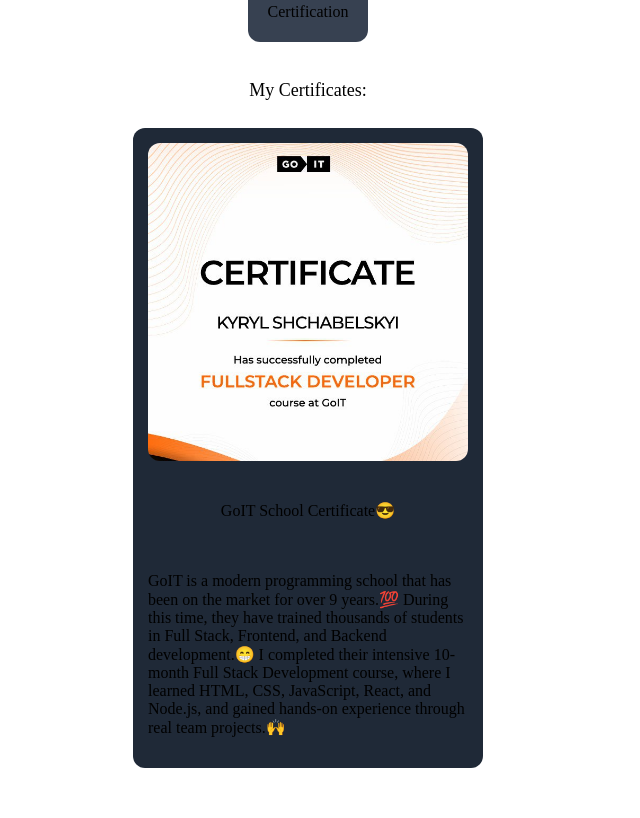
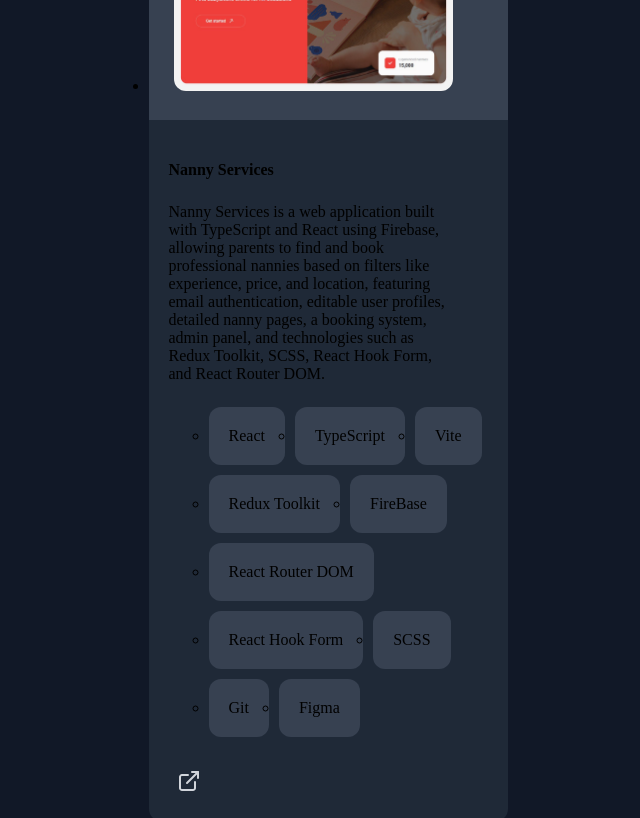
Before and after one commit to kiryhanchiiiik/portfolio, a React (Vite) app: page / in a window 1280 px wide. Shown: the part 5640-6458 px from the top of the page, without its empty margins (332-972 px from the left). Built offline with nearby package versions, Linux system fonts and the light colour scheme; the HTML template or start-up script is replaced by a standard one.

Commit message:
add nanny services

```diff
--- a/src/components/ProjectList/ProjectList.jsx
+++ b/src/components/ProjectList/ProjectList.jsx
@@ -3,6 +3,7 @@
 import waterTracker from "../../img/waterTracker.png";
 import phoneBook from "../../img/phoneBook.png";
 import learnLingo from "../../img/learn-lingo.png";
+import nannyServices from "../../img/nannyServices.jpg";
 import sprite from "../../img/sprite.svg";
 
 const ProjectList = () => {
@@ -196,6 +197,63 @@
           </a>
         </div>
       </li>
+      <li>
+        <div className={css.imgContainer}>
+          <img className={css.img} src={nannyServices} alt="Photo" />
+        </div>
+        <div className={css.descContainer}>
+          <h4 className={css.descTitle}>Nanny Services</h4>
+          <p className={css.descPh}>
+            Nanny Services is a web application built with TypeScript and React
+            using Firebase, allowing parents to find and book professional
+            nannies based on filters like experience, price, and location,
+            featuring email authentication, editable user profiles, detailed
+            nanny pages, a booking system, admin panel, and technologies such as
+            Redux Toolkit, SCSS, React Hook Form, and React Router DOM.
+          </p>
+          <ul className={css.techList}>
+            <li className={css.techListItem}>
+              <p>React</p>
+            </li>
+            <li className={css.techListItem}>
+              <p>TypeScript</p>
+            </li>
+            <li className={css.techListItem}>
+              <p>Vite</p>
+            </li>
+            <li className={css.techListItem}>
+              <p>Redux Toolkit</p>
+            </li>
+            <li className={css.techListItem}>
+              <p>FireBase</p>
+            </li>
+            <li className={css.techListItem}>
+              <p>React Router DOM</p>
+            </li>
+            <li className={css.techListItem}>
+              <p>React Hook Form</p>
+            </li>
+            <li className={css.techListItem}>
+              <p>SCSS</p>
+            </li>
+            <li className={css.techListItem}>
+              <p>Git</p>
+            </li>
+            <li className={css.techListItem}>
+              <p>Figma</p>
+            </li>
+          </ul>
+          <a
+            className={css.link}
+            href="https://nanny-services-xi.vercel.app/"
+            target="_blank"
+          >
+            <svg width={24} height={24}>
+              <use href={`${sprite}#link`}></use>
+            </svg>
+          </a>
+        </div>
+      </li>
     </ul>
   );
 };
--- a/src/components/ProjectList/ProjectList.module.scss
+++ b/src/components/ProjectList/ProjectList.module.scss
@@ -68,6 +68,8 @@
     }
   }
   .imgContainer {
+    display: flex;
+    align-items: center;
     border-radius: 12px 0 0 12px;
     padding: 48px;
   }
```
Also changed, not shown: src/img/nannyServices.jpg (added).
